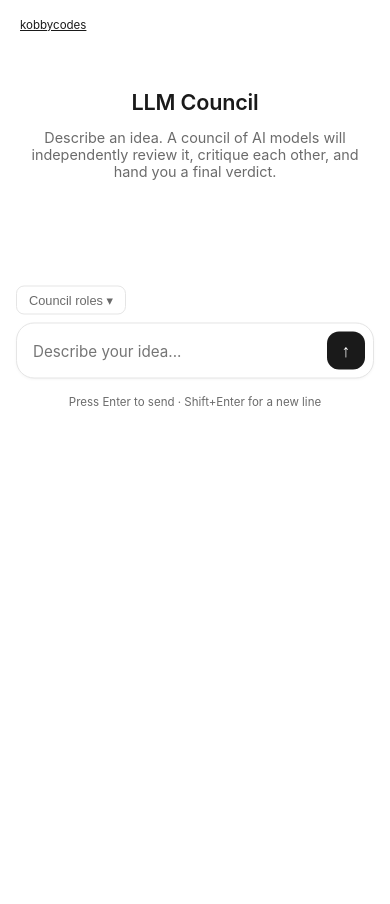
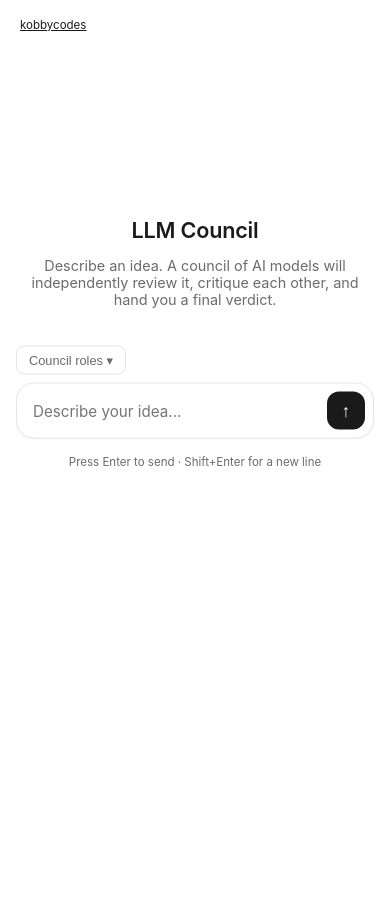
Before and after one commit to ke77/LLM-Council, a Flask app: page / in a window 390 px wide. Before the commit the page ends 406 px from the top, so only its background shows below. Run offline with Flask 3, Linux system fonts and the light colour scheme; some libraries are stand-ins or nearby versions.

Commit message:
fix: ui update on mobile

```diff
--- a/app/static/css/style.css
+++ b/app/static/css/style.css
@@ -92,7 +92,7 @@ body.in-chat #composer {
 
 
 body.pre-chat #greeting {
-  top: 42%;
+  top: 28%;
   transform: translateY(calc(-100% - 56px));
 }
 
@@ -463,8 +463,12 @@ body.in-chat .hint {
 }
 
 @media (max-width: 480px) {
+  body {
+    margin-top: 60px;
+  }
+
   body.pre-chat #greeting {
-    top: 28%;
+    top: 36%;
   }
 
   #greeting h1 {
```
